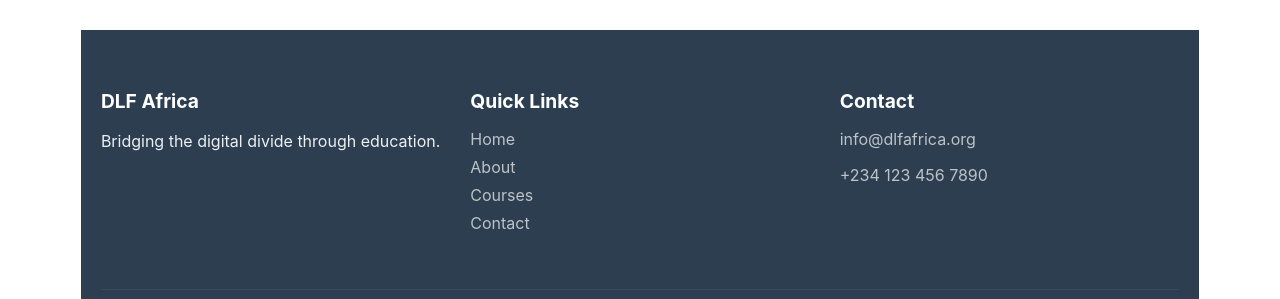
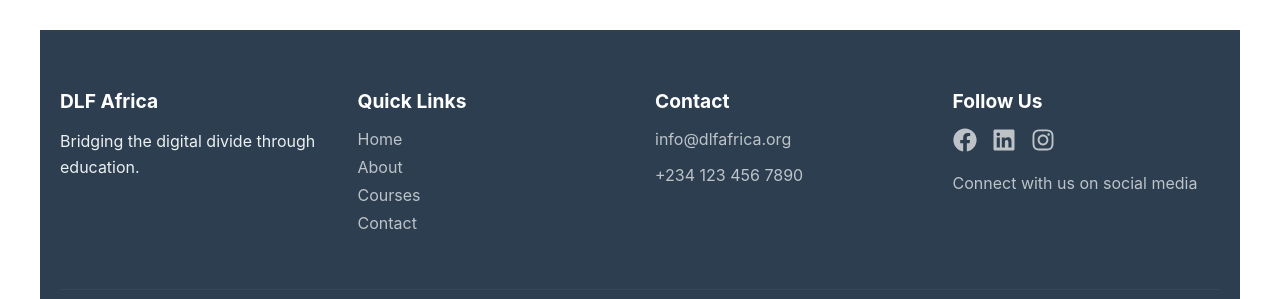
Before and after one commit to Darlington6/dlf-africa, a React (Create React App) app in the folder frontend/: page / in a window 1280 px wide. Shown: the part 645-944 px from the top of the page. Built offline with nearby package versions, Linux system fonts and the light colour scheme; no server answers.

Commit message:
Made changes to the footer

```diff
--- a/frontend/src/components/Footer.js
+++ b/frontend/src/components/Footer.js
@@ -1,5 +1,6 @@
 import React from "react";
 import { Link } from "react-router-dom";
+import { FaFacebook, FaLinkedin, FaInstagram } from "react-icons/fa";
 
 const Footer = () => {
   return (
@@ -44,6 +45,43 @@ const Footer = () => {
           <p style={{ color: "#bdc3c7" }}>info@dlfafrica.org</p>
           <p style={{ color: "#bdc3c7" }}>+234 123 456 7890</p>
         </div>
+
+        {/* New Social Media Section */}
+        <div>
+          <h3 style={{ fontSize: "1.2rem", marginBottom: "15px" }}>Follow Us</h3>
+          <div style={{ display: "flex", gap: "15px" }}>
+            <a
+              href="https://facebook.com/dlfafrica"
+              target="_blank"
+              rel="noopener noreferrer"
+              style={{ color: "#bdc3c7", fontSize: "1.5rem" }}
+              aria-label="Facebook"
+            >
+              <FaFacebook />
+            </a>
+            <a
+              href="https://linkedin.com/company/dlfafrica"
+              target="_blank"
+              rel="noopener noreferrer"
+              style={{ color: "#bdc3c7", fontSize: "1.5rem" }}
+              aria-label="LinkedIn"
+            >
+              <FaLinkedin />
+            </a>
+            <a
+              href="https://instagram.com/dlfafrica"
+              target="_blank"
+              rel="noopener noreferrer"
+              style={{ color: "#bdc3c7", fontSize: "1.5rem" }}
+              aria-label="Instagram"
+            >
+              <FaInstagram />
+            </a>
+          </div>
+          <p style={{ color: "#bdc3c7", marginTop: "15px" }}>
+            Connect with us on social media
+          </p>
+        </div>
       </div>
 
       <div style={{
```
